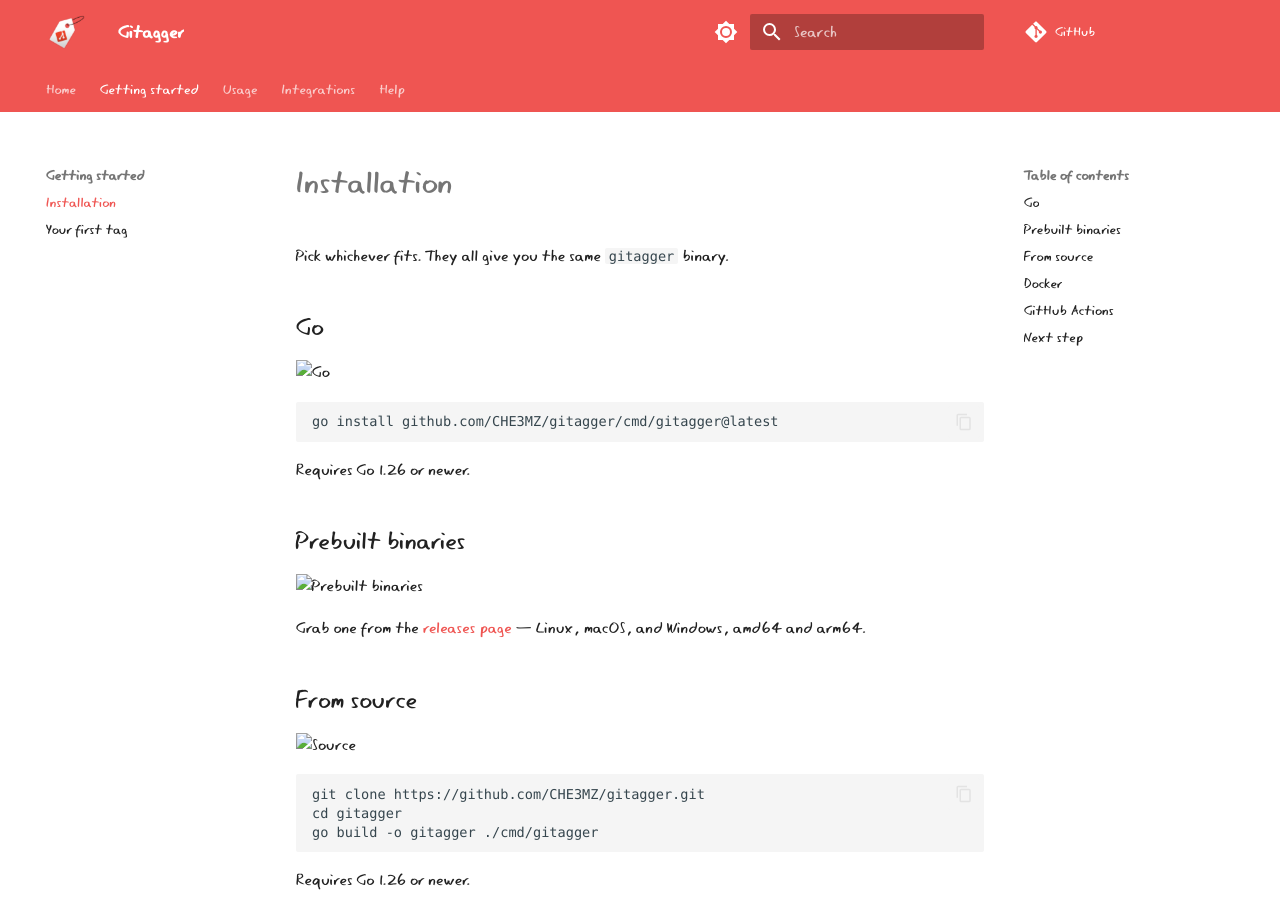
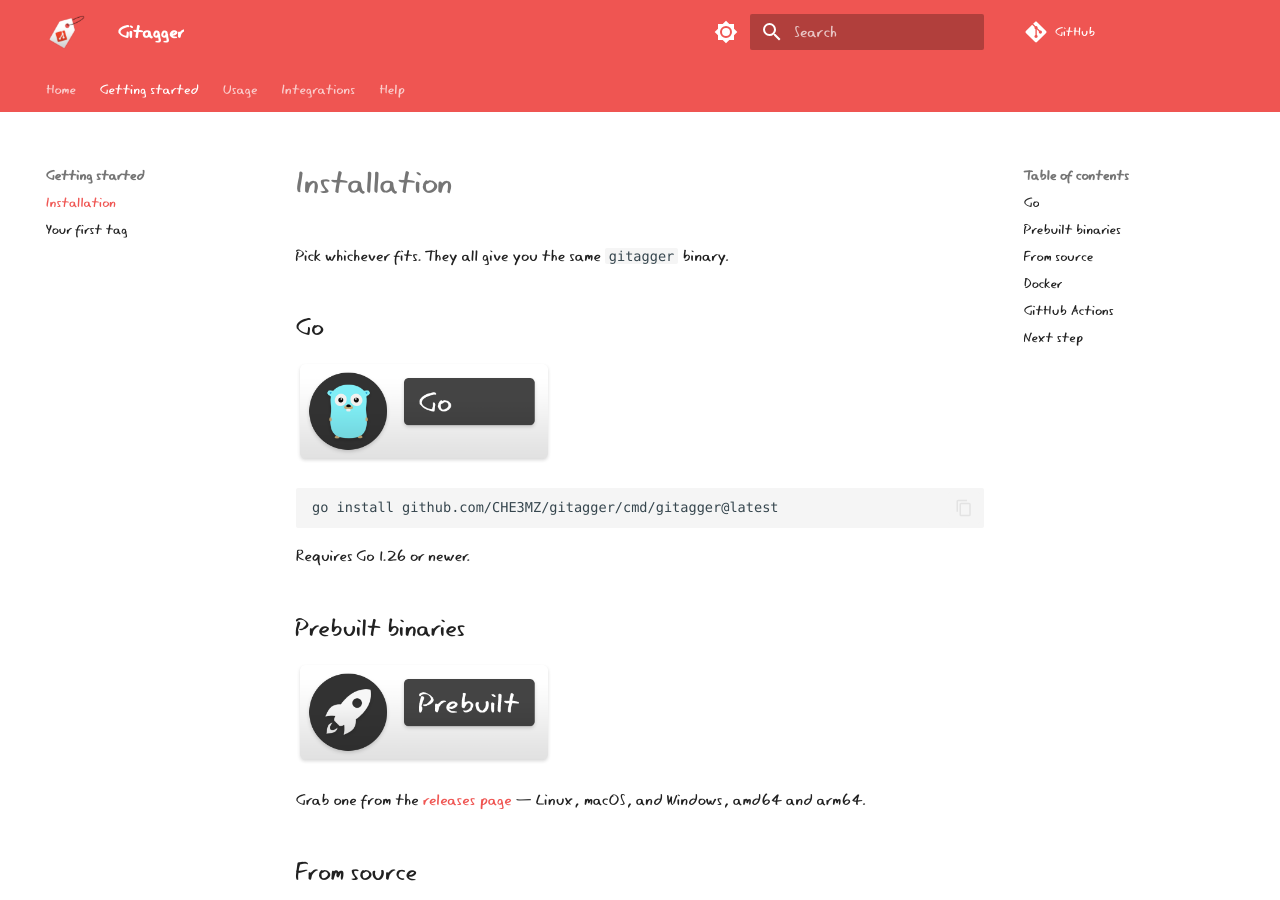
Before and after one commit to CHE3MZ/gitagger, an MkDocs documentation site: the page built from docs/docs/getting-started/installation.md, in a window 1280 px wide and 900 px high. Built offline with MkDocs 1.6.1, drawn with Linux system fonts in a browser that asks for light colours; some web fonts are replaced; comment, search, counter and statistics services are not loaded.

Commit message:
chore: fix image paths for mkdocs

````diff
--- a/docs/docs/getting-started/installation.md
+++ b/docs/docs/getting-started/installation.md
@@ -4,7 +4,7 @@
 
 ## Go
 
-<img src="../assets/installation-methods/go.png" alt="Go" width="64" />
+<img src="../../assets/installation-methods/go.png" alt="Go" width="256" />
 
 ```sh
 go install github.com/CHE3MZ/gitagger/cmd/gitagger@latest
@@ -14,13 +14,13 @@
 
 ## Prebuilt binaries
 
-<img src="../assets/installation-methods/prebuilt.png" alt="Prebuilt binaries" width="64" />
+<img src="../../assets/installation-methods/prebuilt.png" alt="Prebuilt binaries" width="256" />
 
 Grab one from the [releases page](https://github.com/CHE3MZ/gitagger/releases) — Linux, macOS, and Windows, amd64 and arm64.
 
 ## From source
 
-<img src="../assets/installation-methods/source.png" alt="Source" width="64" />
+<img src="../../assets/installation-methods/source.png" alt="Source" width="256" />
 
 ```sh
 git clone https://github.com/CHE3MZ/gitagger.git
@@ -32,7 +32,7 @@
 
 ## Docker
 
-<img src="../assets/installation-methods/docker.png" alt="Docker" width="64" />
+<img src="../../assets/installation-methods/docker.png" alt="Docker" width="256" />
 
 No published image yet — build it yourself (any OCI runtime: docker, podman, nerdctl…):
 
@@ -45,7 +45,7 @@
 
 ## GitHub Actions
 
-<img src="../assets/installation-methods/actions.png" alt="GitHub Actions" width="64" />
+<img src="../../assets/installation-methods/actions.png" alt="GitHub Actions" width="256" />
 
 ```yaml
 - uses: CHE3MZ/gitagger@v1
````
Also changed, not shown: docs/docs/help/contributing.md (+1 -1 lines).
